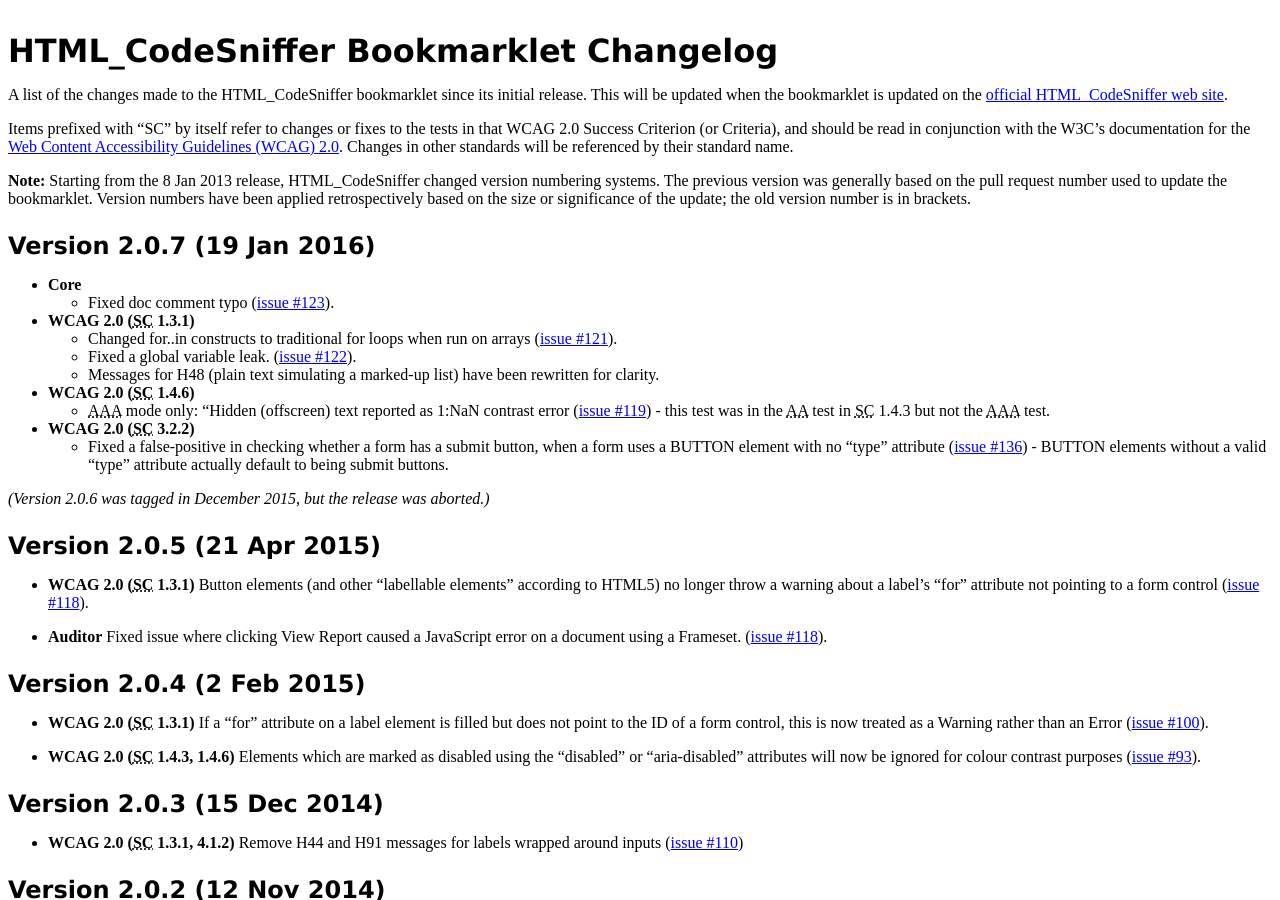
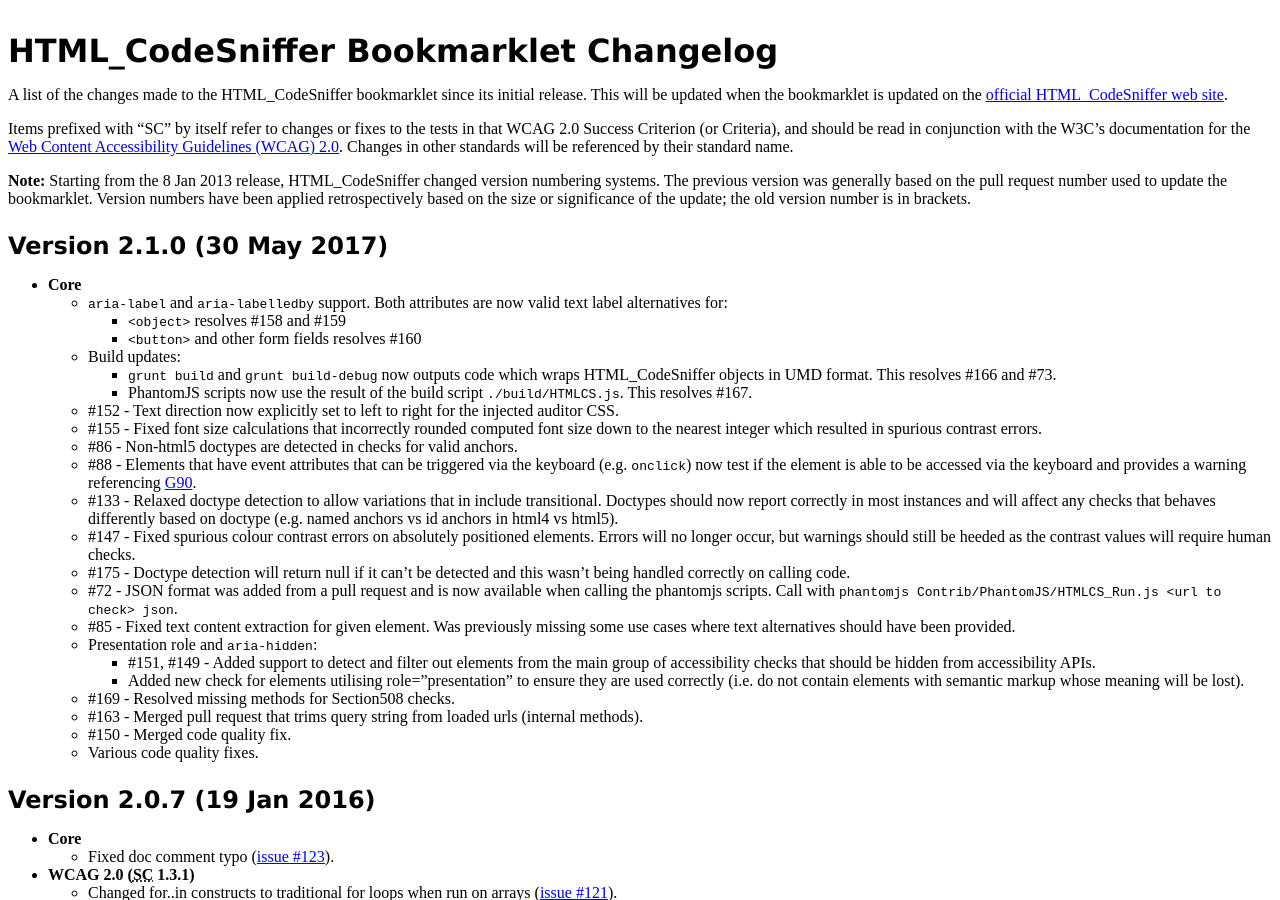
Before and after one commit to squizlabs/HTML_CodeSniffer, a Jekyll site: the page built from CHANGELOG.markdown, in a window 1280 px wide and 900 px high. Built offline with Jekyll 4.4.1, drawn with Linux system fonts in a browser that asks for light colours; our own code applies the rules of GitHub Pages for plain Markdown files.

Commit message:
Updated documentation for 2.1.0

```diff
--- a/CHANGELOG.markdown
+++ b/CHANGELOG.markdown
@@ -13,6 +13,32 @@ Changes in other standards will be referenced by their standard name.
 The previous version was generally based on the pull request number used to update the bookmarklet.
 Version numbers have been applied retrospectively based on the size or significance of the update; the
 old version number is in brackets.
+
+## <a id="2.1.0"></a>Version 2.1.0 (30 May 2017)
+
+- **Core**
+    - `aria-label` and `aria-labelledby` support. Both attributes are now valid text label alternatives for:
+        - `<object>` resolves #158 and #159
+        - `<button>` and other form fields resolves #160
+    - Build updates:
+        - `grunt build` and `grunt build-debug` now outputs code which wraps HTML_CodeSniffer objects in UMD format. This resolves #166 and #73.
+        - PhantomJS scripts now use the result of the build script `./build/HTMLCS.js`. This resolves #167.
+    - #152 - Text direction now explicitly set to left to right for the injected auditor CSS.
+    - #155 - Fixed font size calculations that incorrectly rounded computed font size down to the nearest integer which resulted in spurious contrast errors.
+    - #86 - Non-html5 doctypes are detected in checks for valid anchors.
+    - #88 - Elements that have event attributes that can be triggered via the keyboard (e.g. `onclick`) now test if the element is able to be accessed via the keyboard and provides a warning referencing [G90](https://www.w3.org/TR/WCAG20-TECHS/G90.html).
+    - #133 - Relaxed doctype detection to allow variations that in include transitional. Doctypes should now report correctly in most instances and will affect any checks that behaves differently based on doctype (e.g. named anchors vs id anchors in html4 vs html5).
+    - #147 - Fixed spurious colour contrast errors on absolutely positioned elements. Errors will no longer occur, but warnings should still be heeded as the contrast values will require human checks.
+    - #175 - Doctype detection will return null if it can't be detected and this wasn't being handled correctly on calling code.
+    - #72 - JSON format was added from a pull request and is now available when calling the phantomjs scripts. Call with `phantomjs Contrib/PhantomJS/HTMLCS_Run.js <url to check> json`.
+    - #85 - Fixed text content extraction for given element. Was previously missing some use cases where text alternatives should have been provided.
+    - Presentation role and `aria-hidden`:
+        - #151, #149 - Added support to detect and filter out elements from the main group of accessibility checks that should be hidden from accessibility APIs.
+        - Added new check for elements utilising role="presentation" to ensure they are used correctly (i.e. do not contain elements with semantic markup whose meaning will be lost).
+    - #169 - Resolved missing methods for Section508 checks.
+    - #163 - Merged pull request that trims query string from loaded urls (internal methods).
+    - #150 - Merged code quality fix.
+    - Various code quality fixes.
 
 ## <a id="2.0.7"></a>Version 2.0.7 (19 Jan 2016)
 
--- a/_layouts/index.html
+++ b/_layouts/index.html
@@ -131,7 +131,7 @@
                         </div>
                     </div>
 
-                    <div class="version">Auditor version: <a href="Patches/2.0.7">2.0.7</a></div>
+                    <div class="version">Auditor version: <a href="Patches/2.1.0">2.1.0</a></div>
                     <div class="requirements">This bookmarklet has been designed to work with Google Chrome, Firefox 10+, Safari 5+ and Internet Explorer 8+
                     </div>
                 </div>
```
Also changed, not shown: Patches/2017-05-30-patch_2_1_0.md (added, +35 -0 lines).
